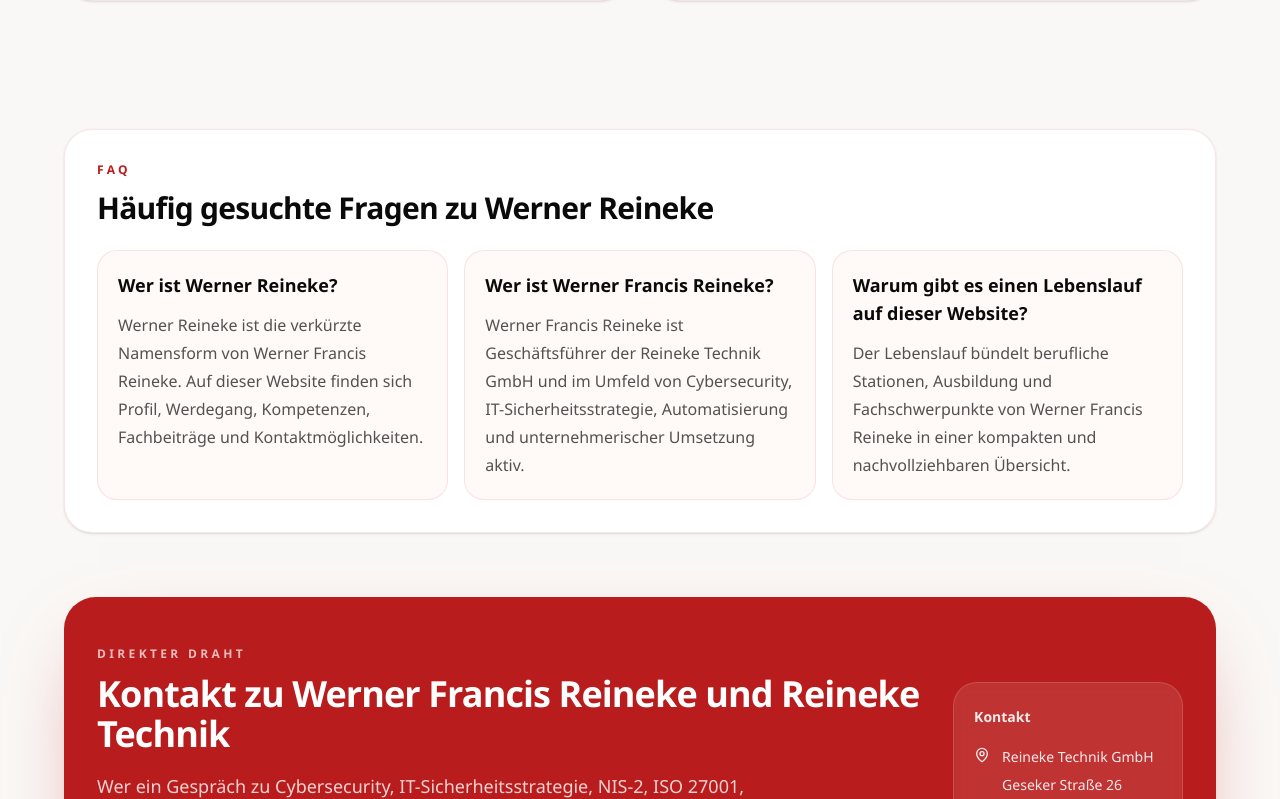
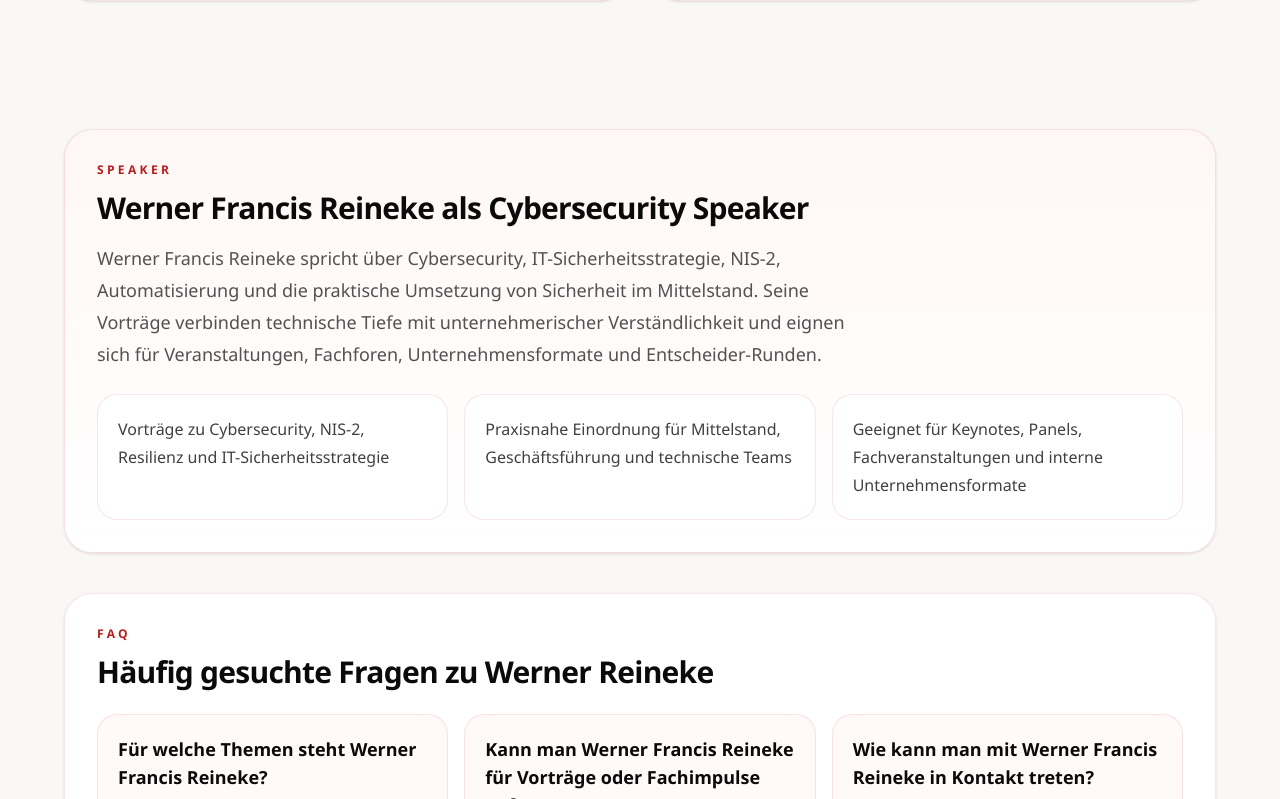
Before and after one commit to rewerner42/rewerner42.github.io, a React (Vite) app: page / in a window 1280 px wide. Shown: the part 4361-5160 px from the top of the page. Built offline with nearby package versions, Linux system fonts and the light colour scheme.

Commit message:
add speaker content and new FAQ

```diff
--- a/src/App.jsx
+++ b/src/App.jsx
@@ -84,6 +84,15 @@
       socialsTitle: 'Direkte Profile und Kanäle',
       socialPersonalTitle: 'Persönlich',
       socialCompanyTitle: 'Reineke Technik',
+      speakerEyebrow: 'Speaker',
+      speakerTitle: 'Werner Francis Reineke als Cybersecurity Speaker',
+      speakerText:
+        'Werner Francis Reineke spricht über Cybersecurity, IT-Sicherheitsstrategie, NIS-2, Automatisierung und die praktische Umsetzung von Sicherheit im Mittelstand. Seine Vorträge verbinden technische Tiefe mit unternehmerischer Verständlichkeit und eignen sich für Veranstaltungen, Fachforen, Unternehmensformate und Entscheider-Runden.',
+      speakerPoints: [
+        'Vorträge zu Cybersecurity, NIS-2, Resilienz und IT-Sicherheitsstrategie',
+        'Praxisnahe Einordnung für Mittelstand, Geschäftsführung und technische Teams',
+        'Geeignet für Keynotes, Panels, Fachveranstaltungen und interne Unternehmensformate',
+      ],
       faqEyebrow: 'FAQ',
       faqTitle: 'Häufig gesuchte Fragen zu Werner Reineke',
       contactBoxTitle: 'Kontakt',
@@ -179,16 +188,16 @@
       ],
       faq: [
         {
-          question: 'Wer ist Werner Reineke?',
-          answer: 'Werner Reineke ist die verkürzte Namensform von Werner Francis Reineke. Auf dieser Website finden sich Profil, Werdegang, Kompetenzen, Fachbeiträge und Kontaktmöglichkeiten.',
+          question: 'Für welche Themen steht Werner Francis Reineke?',
+          answer: 'Werner Francis Reineke steht für Cybersecurity, IT-Sicherheitsstrategie, NIS-2, Automatisierung und die praktische Umsetzung technischer Lösungen im Unternehmensalltag.',
         },
         {
-          question: 'Wer ist Werner Francis Reineke?',
-          answer: 'Werner Francis Reineke ist Geschäftsführer der Reineke Technik GmbH und im Umfeld von Cybersecurity, IT-Sicherheitsstrategie, Automatisierung und unternehmerischer Umsetzung aktiv.',
+          question: 'Kann man Werner Francis Reineke für Vorträge oder Fachimpulse anfragen?',
+          answer: 'Ja. Werner Francis Reineke kann für Vorträge, Panels, Unternehmensveranstaltungen und Fachformate rund um Cybersecurity, IT-Sicherheit und digitale Transformation angefragt werden.',
         },
         {
-          question: 'Warum gibt es einen Lebenslauf auf dieser Website?',
-          answer: 'Der Lebenslauf bündelt berufliche Stationen, Ausbildung und Fachschwerpunkte von Werner Francis Reineke in einer kompakten und nachvollziehbaren Übersicht.',
+          question: 'Wie kann man mit Werner Francis Reineke in Kontakt treten?',
+          answer: 'Für ein persönliches Gespräch stehen E-Mail, Telefon, LinkedIn und die direkte Terminbuchung über den Buchungslink auf dieser Website zur Verfügung.',
         },
       ],
       articles: [
@@ -279,6 +288,15 @@
       socialsTitle: 'Direct profiles and channels',
       socialPersonalTitle: 'Personal',
       socialCompanyTitle: 'Reineke Technik',
+      speakerEyebrow: 'Speaker',
+      speakerTitle: 'Werner Francis Reineke as a Cybersecurity Speaker',
+      speakerText:
+        'Werner Francis Reineke speaks on cybersecurity, IT security strategy, NIS-2, automation, and the practical implementation of security in mid-sized businesses. His talks combine technical depth with business clarity and fit conferences, expert forums, company events, and leadership formats.',
+      speakerPoints: [
+        'Talks on cybersecurity, NIS-2, resilience, and IT security strategy',
+        'Practical framing for SMEs, executive leadership, and technical teams',
+        'Suitable for keynotes, panels, specialist events, and internal company formats',
+      ],
       faqEyebrow: 'FAQ',
       faqTitle: 'Frequently searched questions about Werner Reineke',
       contactBoxTitle: 'Contact',
@@ -374,16 +392,16 @@
       ],
       faq: [
         {
-          question: 'Who is Werner Reineke?',
-          answer: 'Werner Reineke is the short form of the full name Werner Francis Reineke. This website bundles profile, career history, competencies, publications, and contact details.',
+          question: 'What topics define Werner Francis Reineke?',
+          answer: 'Werner Francis Reineke is closely associated with cybersecurity, IT security strategy, NIS-2, automation, and the practical implementation of technical solutions in business environments.',
         },
         {
-          question: 'Who is Werner Francis Reineke?',
-          answer: 'Werner Francis Reineke is Managing Director of Reineke Technik GmbH and works in cybersecurity, IT security strategy, automation, and business-focused execution.',
+          question: 'Can Werner Francis Reineke be booked for talks or expert sessions?',
+          answer: 'Yes. Werner Francis Reineke can be requested for talks, panels, company events, and specialist formats focused on cybersecurity, IT security, and digital transformation.',
         },
         {
-          question: 'Why is there a resume section on this website?',
-          answer: 'The resume brings together career milestones, education, and key focus areas of Werner Francis Reineke in one concise overview.',
+          question: 'How can people get in touch with Werner Francis Reineke?',
+          answer: 'People can reach out via email, phone, LinkedIn, or by using the direct booking link provided on this website.',
         },
       ],
       articles: [
@@ -800,6 +818,24 @@
 
         <section className="px-4 py-8 sm:px-6 sm:py-12 lg:px-8">
           <div className="mx-auto max-w-6xl">
+            <motion.div
+              {...fadeUp}
+              className="mb-8 rounded-[1.75rem] border border-[#b91c1c]/12 bg-[linear-gradient(180deg,#fff7f5_0%,#ffffff_100%)] p-6 shadow-sm sm:mb-10 sm:p-8"
+            >
+              <div className="text-[11px] font-semibold uppercase tracking-[0.28em] text-[#b91c1c] sm:text-xs">{t.speakerEyebrow}</div>
+              <h2 className="mt-3 text-2xl font-semibold tracking-tight sm:text-3xl">{t.speakerTitle}</h2>
+              <p className="mt-4 max-w-3xl text-[15px] leading-7 text-neutral-600 sm:text-lg sm:leading-8">
+                {t.speakerText}
+              </p>
+              <div className="mt-6 grid gap-4 md:grid-cols-3">
+                {t.speakerPoints.map((point) => (
+                  <div key={point} className="rounded-[1.25rem] border border-[#b91c1c]/10 bg-white p-5">
+                    <p className="text-sm font-medium leading-7 text-neutral-700 sm:text-base">{point}</p>
+                  </div>
+                ))}
+              </div>
+            </motion.div>
+
             <motion.div {...fadeUp} className="rounded-[1.75rem] border border-[#b91c1c]/10 bg-white p-6 shadow-sm sm:p-8">
               <div className="text-[11px] font-semibold uppercase tracking-[0.28em] text-[#b91c1c] sm:text-xs">{t.faqEyebrow}</div>
               <h2 className="mt-3 text-2xl font-semibold tracking-tight sm:text-3xl">{t.faqTitle}</h2>
```
